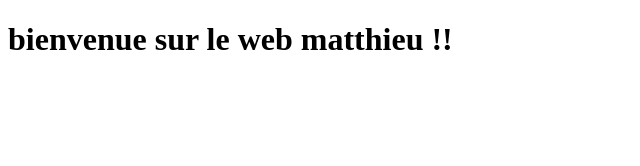
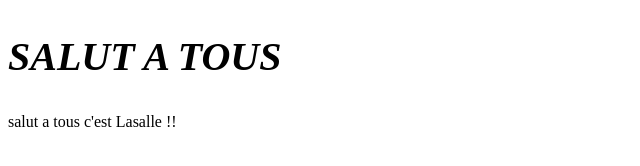
Before and after one commit to khonai/khonai.github.io, a plain HTML site: page index.html in a window 1280 px wide. Shown: the whole page, without its empty margins (0-640 px from the left). Drawn offline with Linux system fonts and the light colour scheme.

Commit message:
mise a jour du site internet

```diff
--- a/index.html
+++ b/index.html
@@ -1,11 +1,19 @@
 <!DOCTYPE html>
-<html lang="en">
-<head>
-    <meta charset="UTF-8">
-    <meta name="viewport" content="width=device-width, initial-scale=1.0">
+<html lang="fr">
+  <head>
+    <meta charset="UTF-8" />
+    <meta name="viewport" content="width=device-width, initial-scale=1.0" />
     <title>Document</title>
-</head>
-<body>
-     <h1> bienvenue sur le web matthieu !!</h1>
-</body>
+    <link rel="stylesheet" href="styles.css" />
+    <style></style>
+  </head>
+  <body>
+    <section>
+      <h1> <em>SALUT A TOUS
+      </em></h1>
+
+      <p>salut a tous c'est Lasalle !!</p>
+      <a href="https://www.twitch.tv/grimkujow"></a>
+    </section>
+  </body>
 </html>
--- /dev/null
+++ b/styles.css
@@ -0,0 +1,3 @@
+h1 {
+    font-size: 2.5rem;
+}
```
